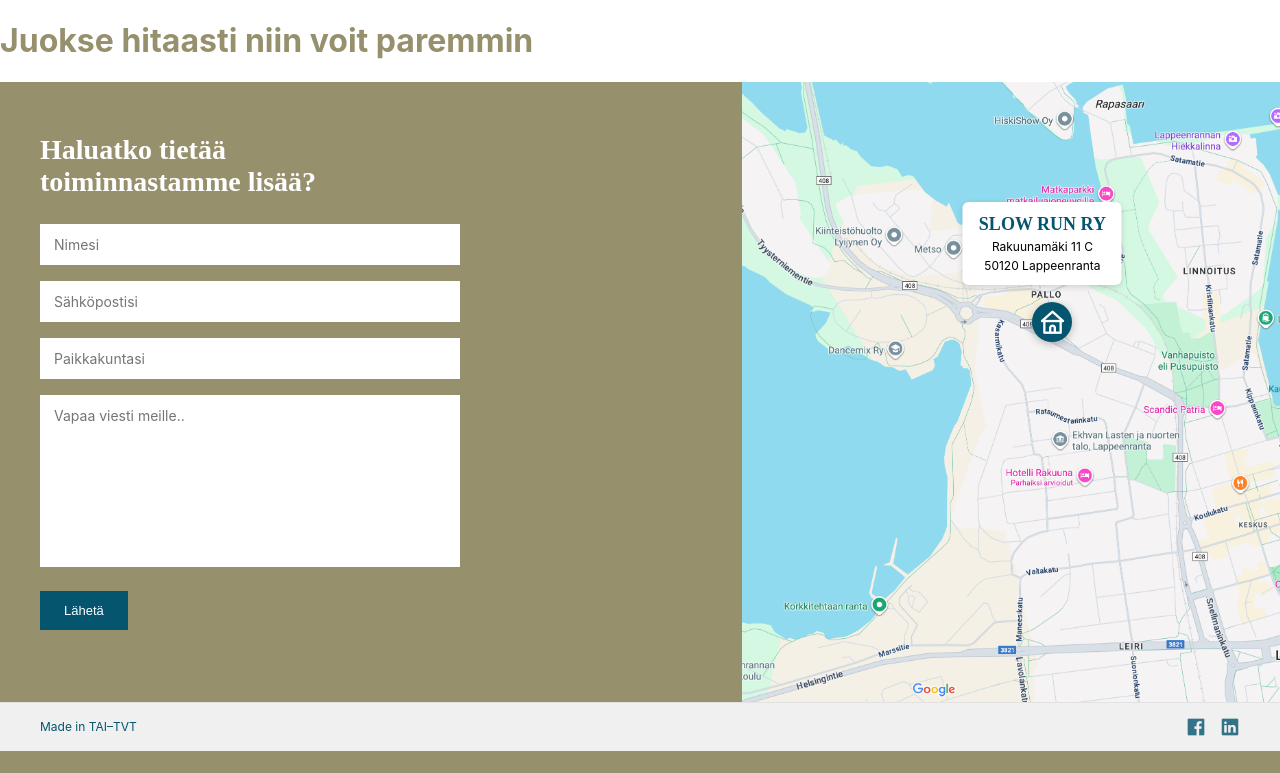
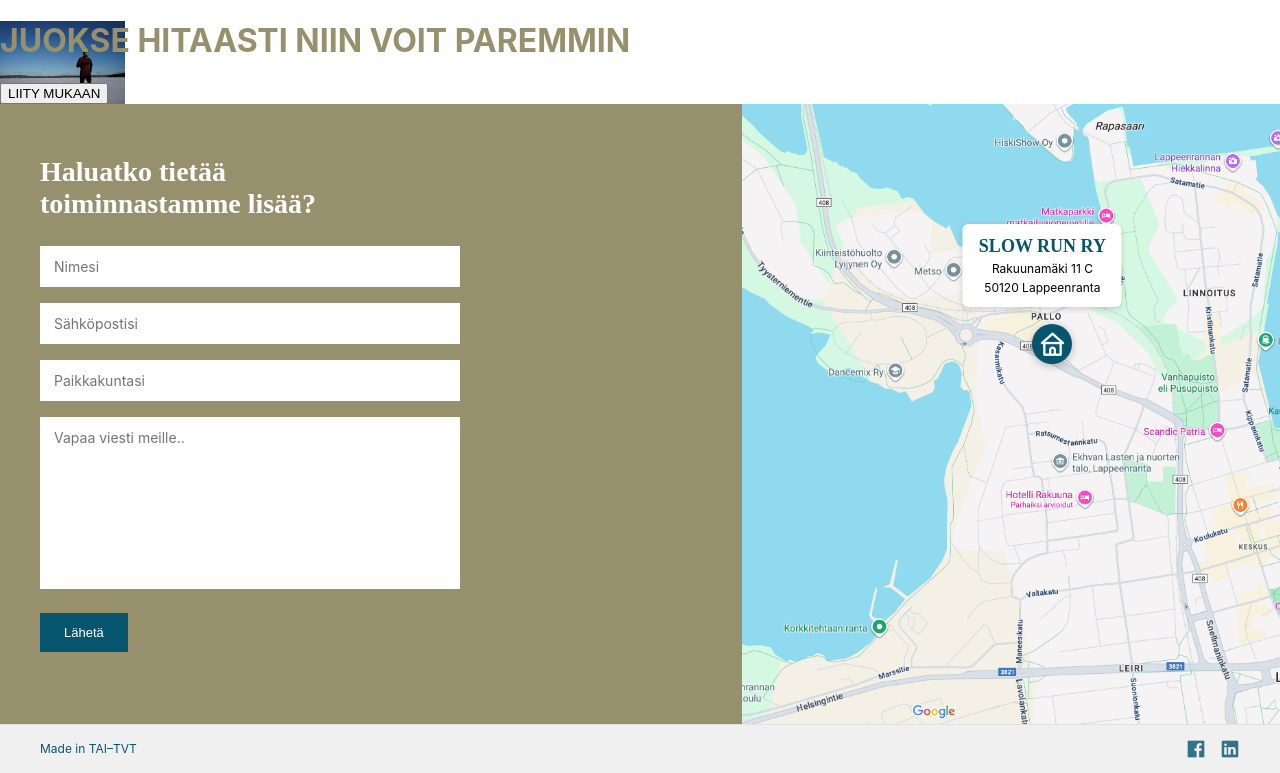
Before and after one commit to TAI-Slow-Run/slow-run-projekti, a PHP site: page / in a window 1280 px wide. Shown: the part 56-829 px from the top of the page. Before the commit the page ends 807 px from the top, so only its background shows below. Run offline with PHP 8.4, Linux system fonts and the light colour scheme; some libraries are stand-ins or nearby versions.

Commit message:
Element div HERO was added and some style for it

```diff
--- a/css/style.css
+++ b/css/style.css
@@ -136,6 +136,15 @@ body {
 .btn-submit:hover {
   opacity: 0.9;
 }
+.liity-btn,
+.hero-title{
+  text-transform:uppercase;
+}
+.hero{
+  background-image: url("../images/main-banner.jpg");
+  background-repeat: no-repeat;
+  background-size: contain;
+}
 
 /* RIGHT: map */
 .map-panel {
--- a/index.php
+++ b/index.php
@@ -14,7 +14,11 @@
   <body>
     <?php include __DIR__ . '/header.php'; ?>
     <main>
-      <h1>Juokse hitaasti niin voit paremmin</h1>
+
+      <div class="hero">
+      <h1 class="hero-title">Juokse hitaasti niin voit paremmin</h1>
+      <button type="button" class="liity-btn">liity mukaan</button>
+      </div>
   </main>
     <?php include __DIR__ . '/footer.php'; ?>
   </body>
```
Also changed, not shown: images/main-banner.jpg (added).
